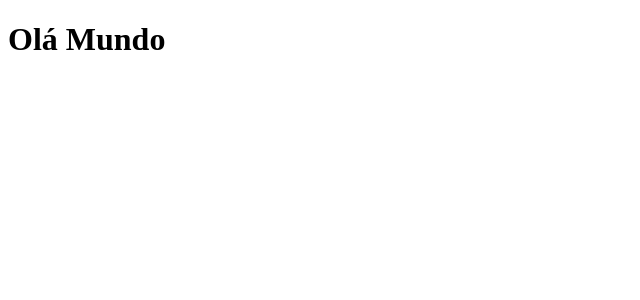
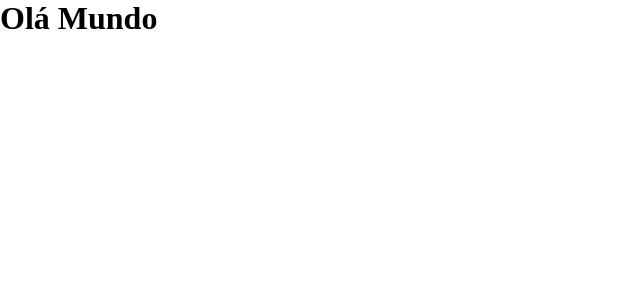
Before and after one commit to devhijazi/01-github-explorer, a React app: page / in a window 1280 px wide. Shown: the top 300 px of the page, without its empty margins (0-640 px from the left). Built offline with nearby package versions, Linux system fonts and the light colour scheme.

Commit message:
using sass to make css with padlock

```diff
--- a/src/App.jsx
+++ b/src/App.jsx
@@ -1,3 +1,6 @@
+import './styles/global.scss'
+
+
 export function App () {
   return <h1>Olá Mundo</h1>
 }
--- /dev/null
+++ b/src/styles/global.scss
@@ -0,0 +1,9 @@
+* {
+  margin: 0;
+  padding: 0;
+  box-sizing: border-box;
+}
+
+body {
+  font: Arial, sans-serif;
+}
```
